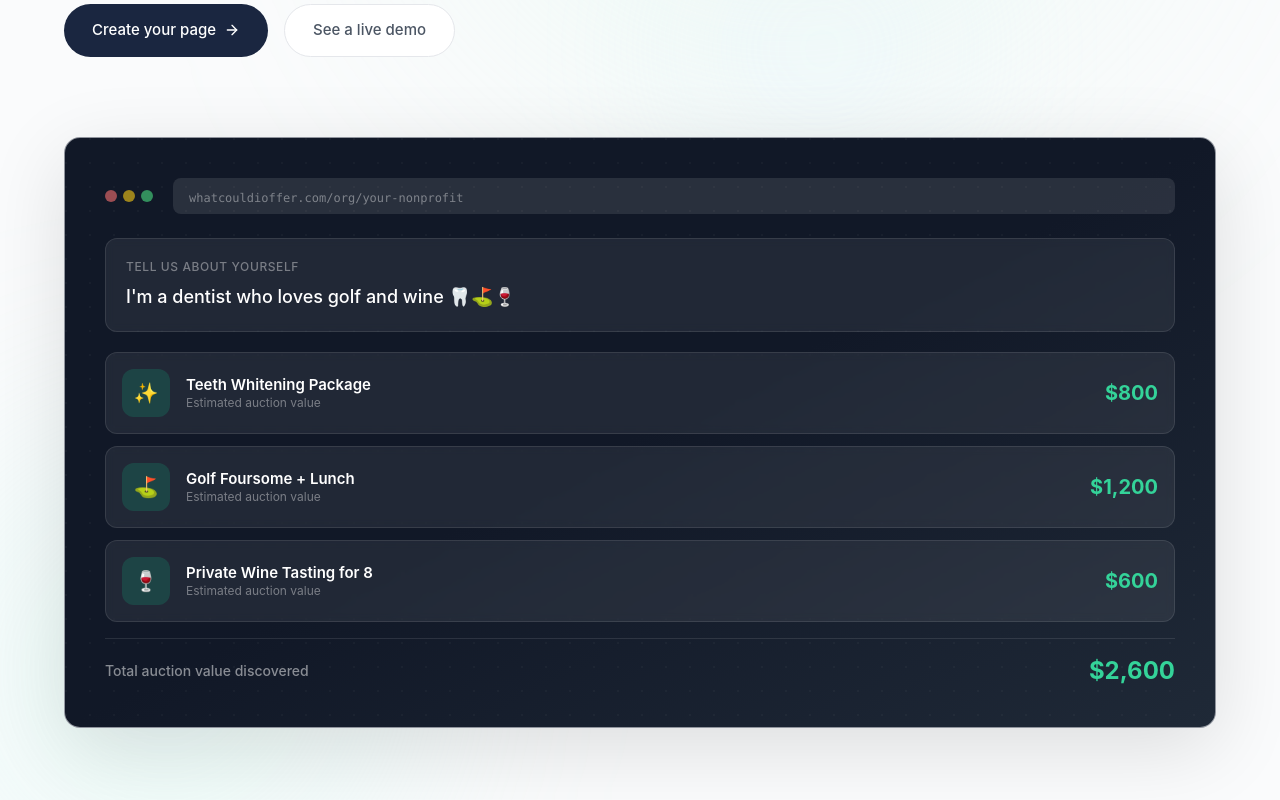
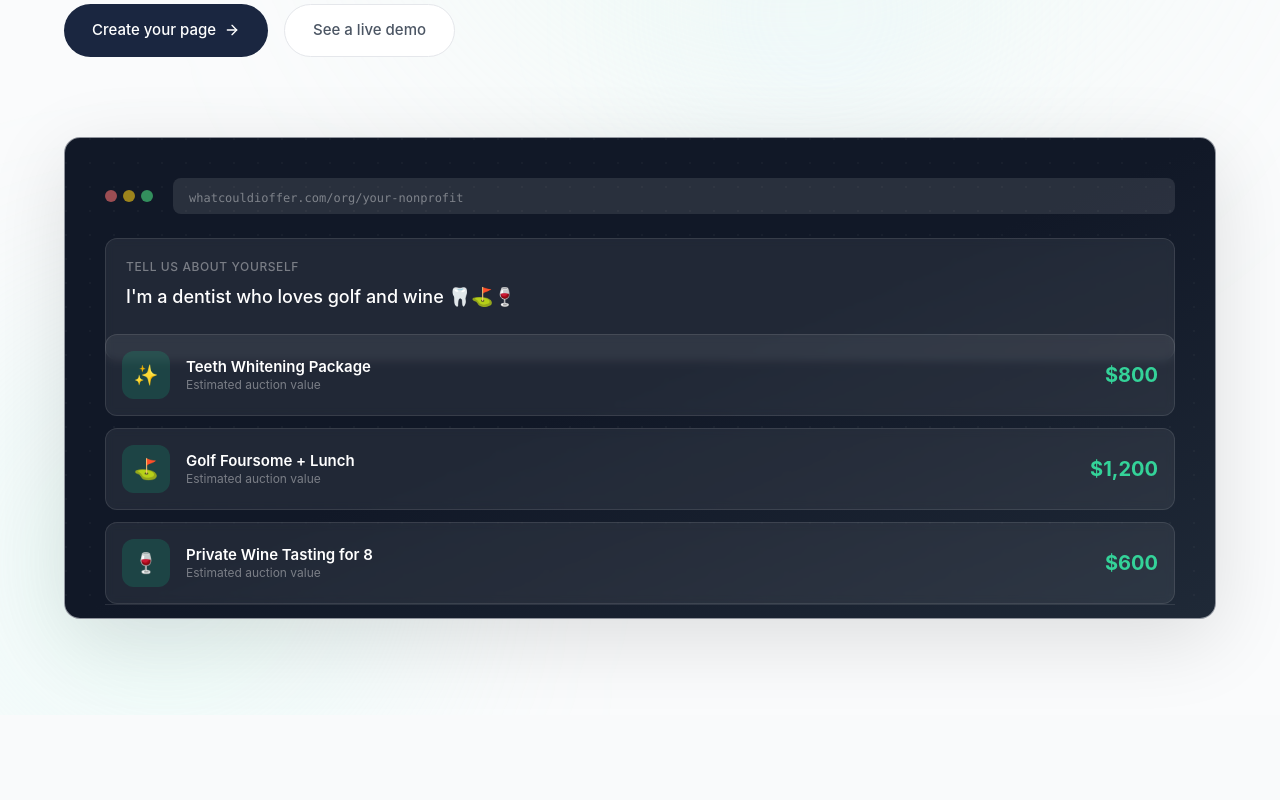
Before and after one commit to wh581new/donorspark, a Next.js app: page / in a window 1280 px wide. Shown: the part 540-1340 px from the top of the page. Built offline with nearby package versions, Linux system fonts and the light colour scheme.

Commit message:
fix: stabilize HeroDemo layout with fixed height container
Use fixed h-[420px]/h-[480px] instead of min-h to prevent content
below the demo from jumping as cards appear/disappear. Input area
gets a fixed 2-line height and the results area is absolutely
positioned within the container.

```diff
--- a/app/page.tsx
+++ b/app/page.tsx
@@ -300,7 +300,7 @@ function HeroDemo() {
       {/* Subtle grid pattern */}
       <div className="absolute inset-0 opacity-[0.03]" style={{ backgroundImage: 'radial-gradient(circle at 1px 1px, white 1px, transparent 0)', backgroundSize: '24px 24px' }} />
 
-      <div className="relative p-6 sm:p-10 min-h-[360px] sm:min-h-[440px] flex flex-col">
+      <div className="relative p-6 sm:p-10 h-[420px] sm:h-[480px] overflow-hidden">
         {/* Mock browser bar */}
         <div className="flex items-center gap-2 mb-6">
           <div className="flex gap-1.5">
@@ -313,11 +313,11 @@ function HeroDemo() {
           </div>
         </div>
 
-        {/* Input area */}
+        {/* Input area — fixed 2-line height so typing doesn't shift layout */}
         <div className="bg-white/[0.07] backdrop-blur-sm rounded-xl border border-white/10 p-4 sm:p-5 mb-5">
           <p className="text-white/40 text-xs font-medium uppercase tracking-wider mb-2">Tell us about yourself</p>
           <div className="flex items-center gap-2">
-            <p className="text-white text-base sm:text-lg font-medium flex-1 min-h-[28px]">
+            <p className="text-white text-base sm:text-lg font-medium flex-1 h-[56px] sm:h-[56px] overflow-hidden">
               {displayedText}
               {phase === 'typing' && (
                 <motion.span
@@ -330,6 +330,8 @@ function HeroDemo() {
           </div>
         </div>
 
+        {/* Results area — absolute positioned so it never shifts content below the demo */}
+        <div className="absolute left-6 right-6 sm:left-10 sm:right-10 bottom-6 sm:bottom-10 top-[180px] sm:top-[196px] flex flex-col">
           {/* AI thinking indicator */}
           <AnimatePresence>
             {phase === 'thinking' && (
@@ -381,7 +383,7 @@ function HeroDemo() {
             </AnimatePresence>
           </div>
 
-        {/* Total value bar */}
+          {/* Total value bar — pinned to bottom of the fixed container */}
           <AnimatePresence>
             {totalValue > 0 && (phase === 'results' || phase === 'pause') && (
               <motion.div
@@ -389,7 +391,7 @@ function HeroDemo() {
                 animate={{ opacity: 1, y: 0 }}
                 exit={{ opacity: 0 }}
                 transition={{ duration: 0.5 }}
-              className="mt-4 pt-4 border-t border-white/10 flex items-center justify-between"
+                className="mt-auto pt-4 border-t border-white/10 flex items-center justify-between"
               >
                 <span className="text-white/50 text-sm font-medium">Total auction value discovered</span>
                 <motion.span
@@ -403,6 +405,7 @@ function HeroDemo() {
               </motion.div>
             )}
           </AnimatePresence>
+        </div>
       </div>
     </div>
   )
```
Lines whose indentation alone changed are shown as unchanged.
